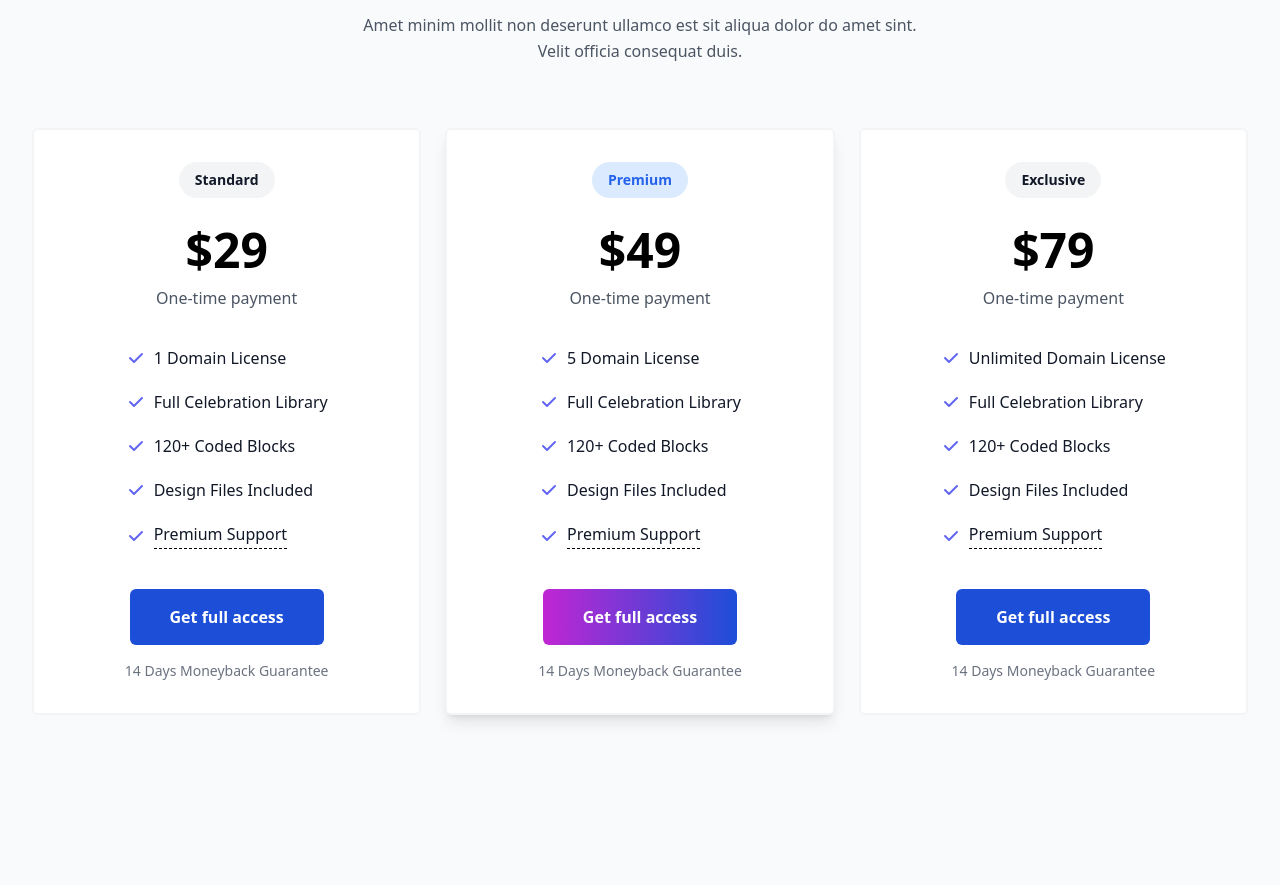
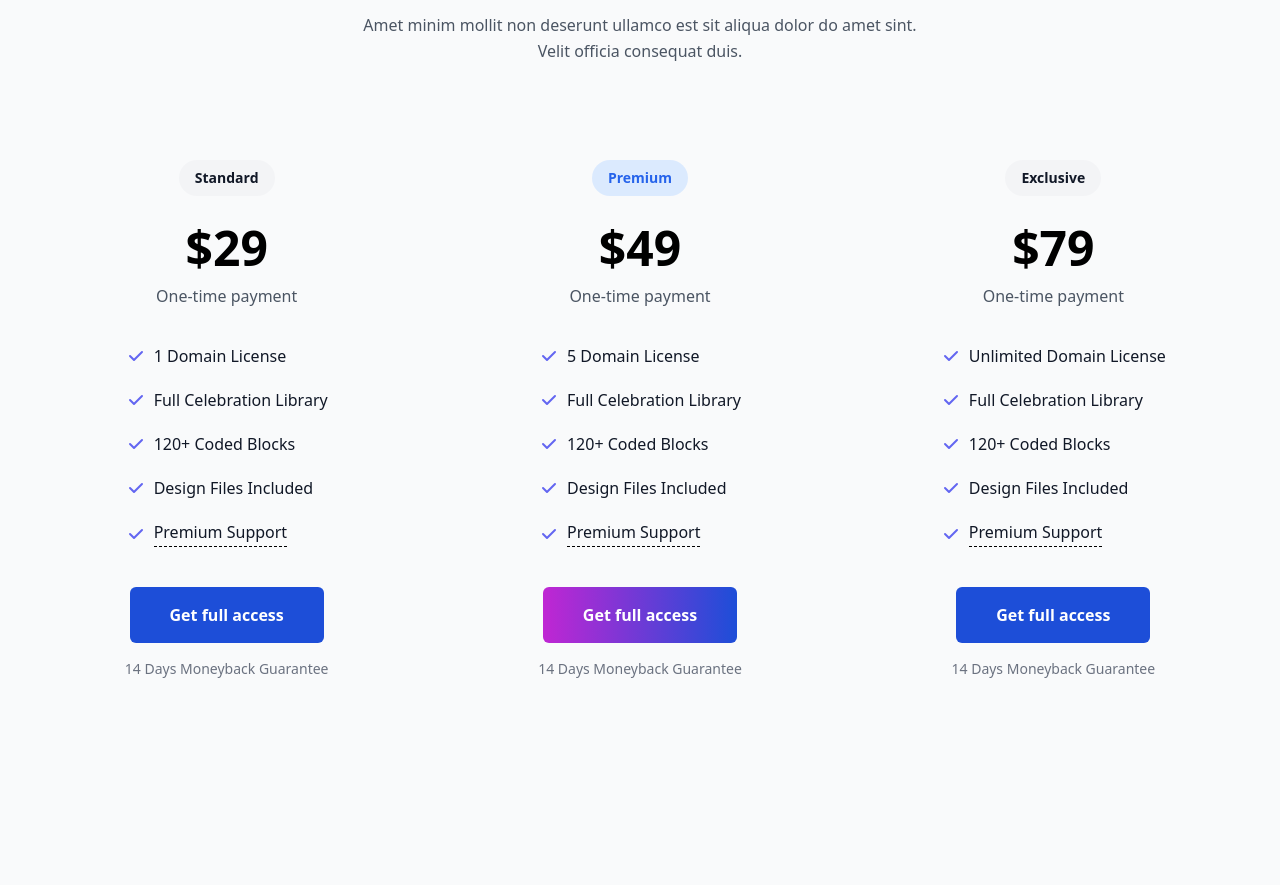
Before and after one commit to nodexchange/alyssacreative.co.uk, a Next.js app: page / in a window 1280 px wide. Shown: the part 2170-3055 px from the top of the page. Built offline with nearby package versions, Linux system fonts and the light colour scheme.

Commit message:
Animate Pricing component

```diff
--- a/components/Pricing.js
+++ b/components/Pricing.js
@@ -1,4 +1,5 @@
 import React from 'react'
+import Fade from 'react-reveal';
 
 function Pricing() {
   return (
@@ -10,6 +11,7 @@ function Pricing() {
             </div>
 
             <div class="grid max-w-md grid-cols-1 gap-6 mx-auto mt-8 text-center lg:max-w-full lg:mt-16 lg:grid-cols-3">
+                <Fade left>
                     <div class="overflow-hidden bg-white border-2 border-gray-100 rounded-md">
                         <div class="p-8 xl:px-12">
                             <div class="inline-block px-4 py-2 bg-gray-100 rounded-full">
@@ -59,7 +61,8 @@ function Pricing() {
                             <p class="mt-4 text-sm text-gray-500">14 Days Moneyback Guarantee</p>
                         </div>
                     </div>
-
+                </Fade>
+                <Fade bottom>
                     <div class="overflow-hidden bg-white border-2 border-gray-100 rounded-md shadow-lg">
                         <div class="p-8 xl:px-12">
                             <div class="inline-block px-4 py-2 bg-blue-100 rounded-full">
@@ -109,7 +112,8 @@ function Pricing() {
                             <p class="mt-4 text-sm text-gray-500">14 Days Moneyback Guarantee</p>
                         </div>
                     </div>
-
+                </Fade>
+                <Fade right>
                     <div class="overflow-hidden bg-white border-2 border-gray-100 rounded-md">
                         <div class="p-8 xl:px-12">
                             <div class="inline-block px-4 py-2 bg-gray-100 rounded-full">
@@ -159,6 +163,7 @@ function Pricing() {
                             <p class="mt-4 text-sm text-gray-500">14 Days Moneyback Guarantee</p>
                         </div>
                     </div>
+                </Fade>
             </div>
         </div>
     </section>
```
Lines whose indentation alone changed are shown as unchanged.
